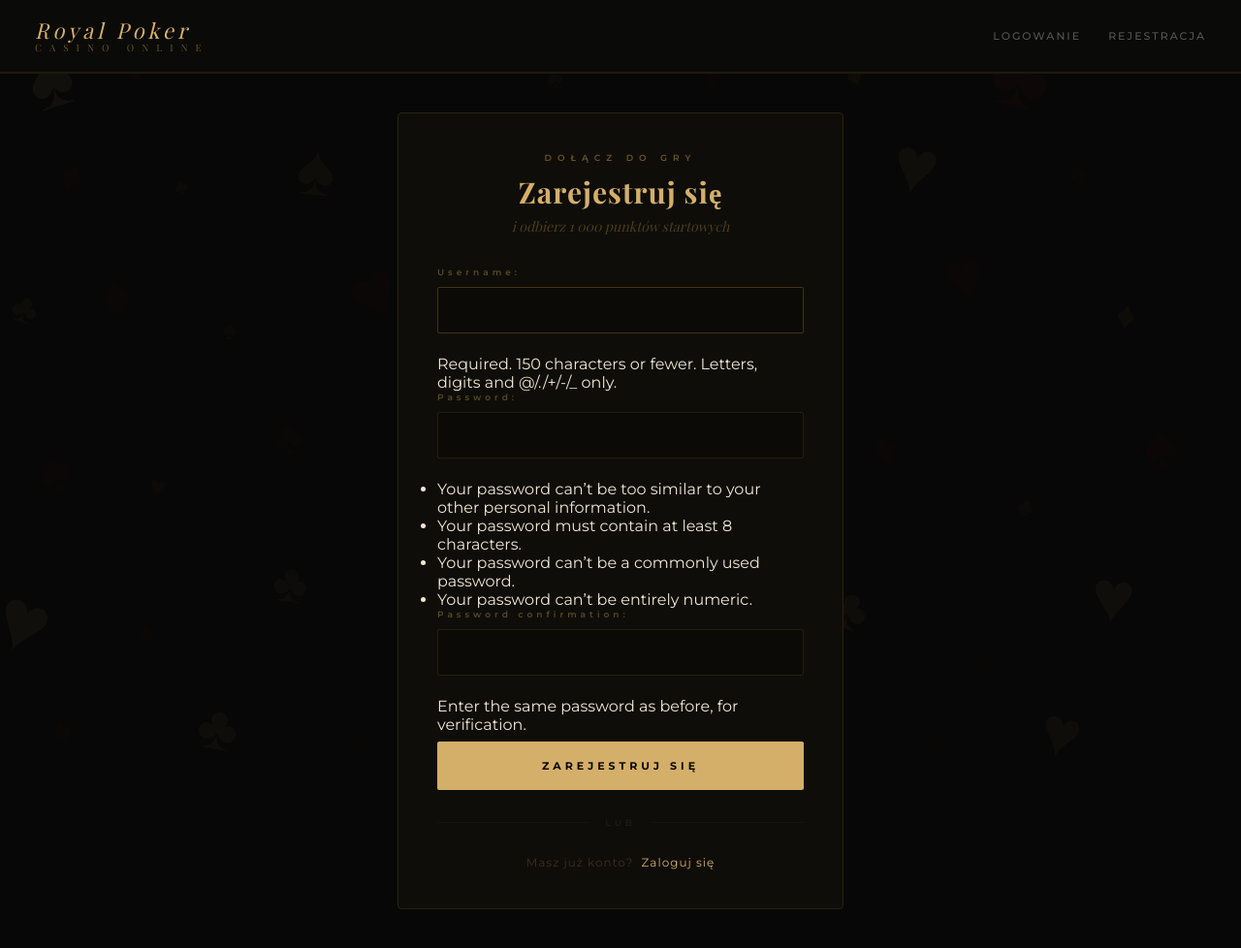
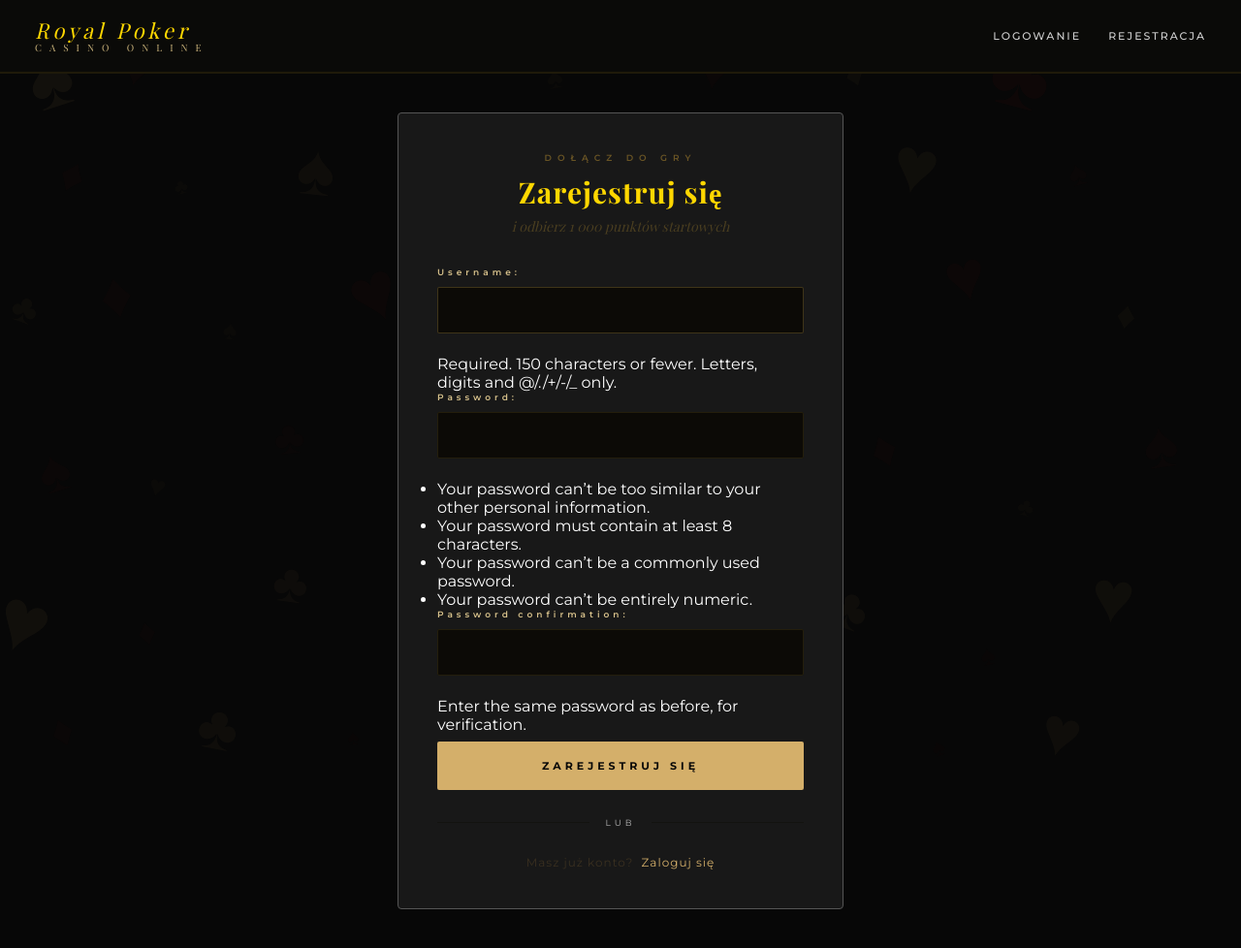
Before and after one commit to AdamUnity/pokerdemo, a Django app: page /accounts/register/ in a window 1280 px wide. Shown: the whole page at 97% size. Run offline with Django 5.2, Linux system fonts and the light colour scheme; some web fonts are replaced.

Commit message:
nowe kolory

```diff
--- a/templates/base.html
+++ b/templates/base.html
@@ -10,7 +10,7 @@
 
         body {
             background-color: #070707;
-            color: #f0e6d3;
+            color: #ffffff;
             font-family: 'Montserrat', sans-serif;
             min-height: 100vh;
         }
@@ -29,7 +29,7 @@
         .nav-logo {
             font-family: 'Playfair Display', serif;
             font-size: 22px;
-            color: #d4af6a;
+            color: #ffd700;
             letter-spacing: 4px;
             font-style: italic;
             line-height: 1;
@@ -41,7 +41,7 @@
             font-size: 10px;
             letter-spacing: 8px;
             display: block;
-            color: #6a5525;
+            color: #c9b27a;
             margin-top: 2px;
         }
 
@@ -53,7 +53,7 @@
 
         .nav-links a {
             font-size: 11px;
-            color: #555;
+            color: #d0d0d0;
             letter-spacing: 2px;
             cursor: pointer;
             font-weight: 500;
@@ -61,11 +61,11 @@
             transition: color 0.2s;
         }
 
-        .nav-links a:hover { color: #d4af6a; }
+        .nav-links a:hover { color: #ffd700; }
 
         .nav-points {
             font-size: 12px;
-            color: #d4af6a;
+            color: #ffd700;
             letter-spacing: 2px;
             border: 1px solid #2e2510;
             padding: 8px 20px;
@@ -83,8 +83,8 @@
         }
 
         .card {
-            background: #0f0d09;
-            border: 1px solid #2a220e;
+            background: #181818;
+            border: 1px solid #555555;
             border-radius: 4px;
             padding: 40px;
             margin-bottom: 24px;
@@ -92,7 +92,7 @@
 
         h1, h2 {
             font-family: 'Playfair Display', serif;
-            color: #d4af6a;
+            color: #ffd700;
             margin-bottom: 20px;
             letter-spacing: 2px;
         }
@@ -117,7 +117,7 @@
 
         .btn-outline {
             background: transparent;
-            color: #d4af6a;
+            color: #ffd700;
             border: 1px solid #2e2510;
         }
 
@@ -127,7 +127,7 @@
             width: 100%;
             background: #0c0a06;
             border: 1px solid #241e0c;
-            color: #d4af6a;
+            color: #ffd700;
             padding: 15px 18px;
             font-family: 'Montserrat', sans-serif;
             font-size: 13px;
@@ -150,7 +150,7 @@
         label {
             font-size: 9px;
             letter-spacing: 4px;
-            color: #5a4a28;
+            color: #d8c28c;
             display: block;
             margin-bottom: 10px;
             font-weight: 600;
@@ -171,7 +171,7 @@
 
         .divider-txt {
             font-size: 9px;
-            color: #252520;
+            color: #b8b8b8;
             letter-spacing: 4px;
         }
 
```
